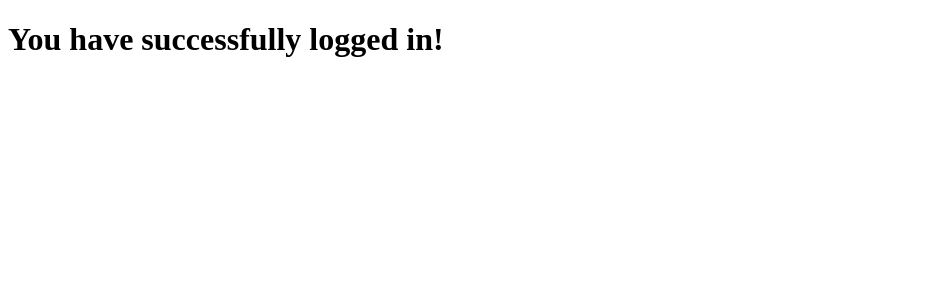
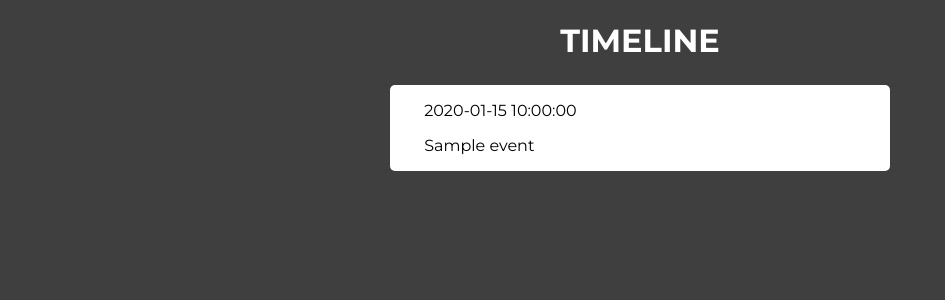
Before and after one commit to SLIP-Group-B-2015/Server, a Python web app: template templates/timeline.html in a window 1280 px wide. Shown: the top 300 px of the page, without its empty margins (0-945 px from the left). Run offline with Jinja, Linux system fonts and the light colour scheme; the template is opened without the code that fills it: most values are stand-ins (such as "Sample title", 1, 10 or a date in 2020).

Commit message:
Added icons/basic timeline and started login manager code

```diff
--- /dev/null
+++ b/static/styles/timeline.css
@@ -0,0 +1,39 @@
+html {
+    background-color: #3F3F3F;
+    font-family: Montserrat;
+}
+
+h1 {
+    text-transform: uppercase;
+    text-align: center;
+    color: #fff;
+}
+
+.timeline-img {
+    display: inline-block;
+    margin-left: 15px;
+    margin-right: 15px;
+}
+
+.idscan img {
+    margin-bottom: 20px;
+}
+
+.timeline-content {
+    display: inline-block;
+}
+
+.timeline-img img {
+    width: 50px !important;
+    height: 50px !important;
+}
+
+.timeline-block {
+    width: 500px;
+    margin: 0 auto;
+    margin-top: 25px;
+    margin-bottom: 25px;
+    background-color: #fff;
+    border-radius: 5px;
+    position: relative;
+}
--- a/templates/login.html
+++ b/templates/login.html
@@ -1,6 +1,6 @@
 <html>
     <link href='http://fonts.googleapis.com/css?family=Montserrat:400,700' rel='stylesheet' type='text/css'>
-    <link href="{{ url_for('static',filename='styles/SLIP_ServerLogin.css') }}" rel="stylesheet" type="text/css">
+    <link href="{{ url_for('static',filename='styles/login.css') }}" rel="stylesheet" type="text/css">
     <div class="login-block">
     {% if error %}
         <h1 id="invalid">Invalid credentials</h1>
--- a/templates/timeline.html
+++ b/templates/timeline.html
@@ -1,11 +1,62 @@
-<!DOCTYPE html>
+<!doctype html>
 <html>
-  <head>
-    <title>Timeline</title>
-  </head>
-  <body>
-    <div class="container">
-      <h1>You have successfully logged in!</h1>
-    </div>
-  </body>
+<title>Timeline</title>
+<link href='http://fonts.googleapis.com/css?family=Montserrat:400,700' rel='stylesheet' type='text/css'>
+<link rel=stylesheet type=text/css href="{{ url_for('static', filename='styles/timeline.css') }}"/>
+<div class=page>
+  <h1>Timeline</h1>
+  <section id="timeline">
+    {% for event in events %}
+      <div class="timeline-block">
+
+        <div class="timeline-img">
+
+			{% if event.eventType == "CLOSE" %}
+            <img src="{{ url_for('static', filename='images/icons/closed.png') }}" alt="Door Closed">
+
+            {% elif event.eventType == "OPEN" %}
+            <img src="{{ url_for('static', filename='images/icons/opened.png') }}" alt="Door Opened">
+
+            {% elif event.eventType == "ID_SCAN" %}
+            <div class="idscan">
+            <img src="{{ url_for('static', filename='images/icons/scan.png') }}" alt="ID Scanned">
+            </div>
+
+            {% elif event.eventType == "MAIL" %}
+            <img src="{{ url_for('static', filename='images/icons/mail.png') }}" alt="Mail">
+
+            {% endif %}
+
+        </div> <!-- timeline-img -->
+
+		<div class="timeline-content">
+
+            <div class="time">
+                <p>{{ event.time }}</p>
+            </div> <!-- time -->
+
+            <div class="raspberry-name">
+                <p>{{ event.raspberryName }}</p>
+            </div> <!-- raspberry-name -->
+
+            {% if event.eventType == "ID_SCAN" %}
+                {% if "note" in event %}
+                    <div class="user">
+                        <p>{{ event.name }} left note "{{ event.note }}"</p>
+                    </div> <!-- name -->
+                {% else %}
+                    <div class="user">
+                        <p>{{ event.name }}</p>
+                    </div> <!-- name -->
+                {% endif %}
+            {% endif %}
+
+		</div> <!-- timeline-content -->
+
+	</div> <!-- timeline-block -->
+    {% else %}
+      <p>No events to display</p>
+    {% endfor %}
+  </section>
+</div>
 </html>
```
Also changed, not shown: server.py (+30 -2 lines), static/images/icons/closed.png (added), static/images/icons/mail.png (added), static/images/icons/opened.png (added), static/images/icons/scan.png (added).
